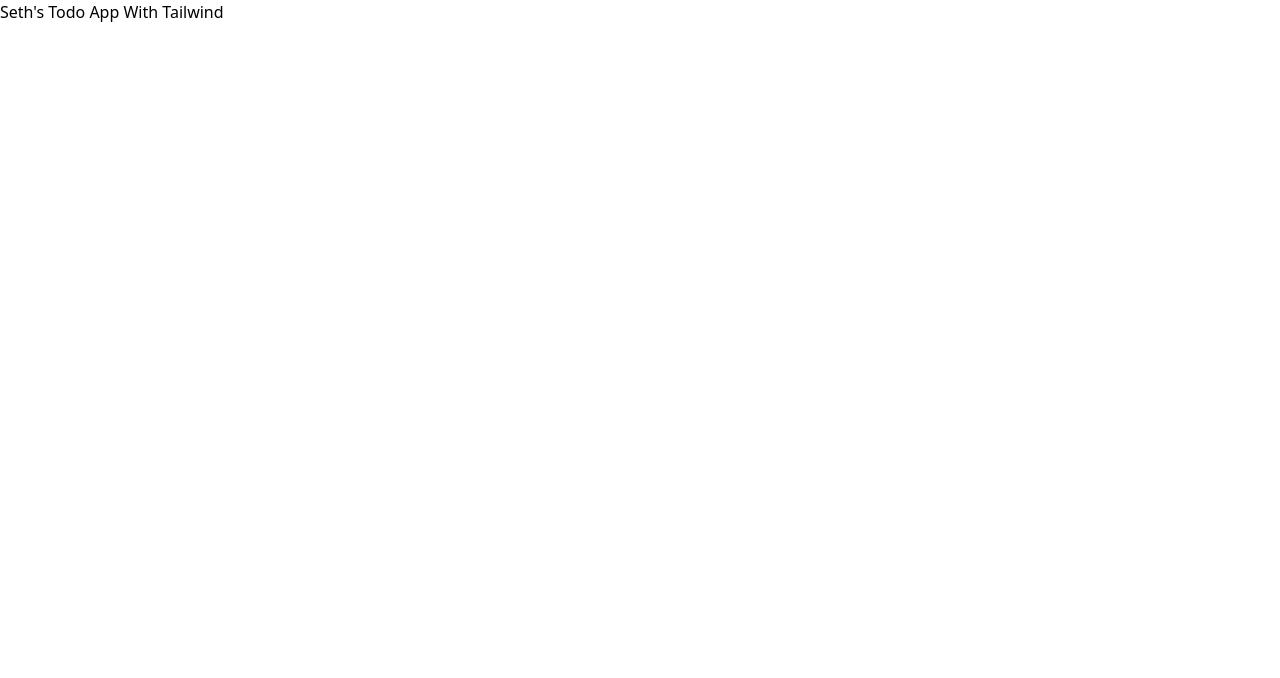
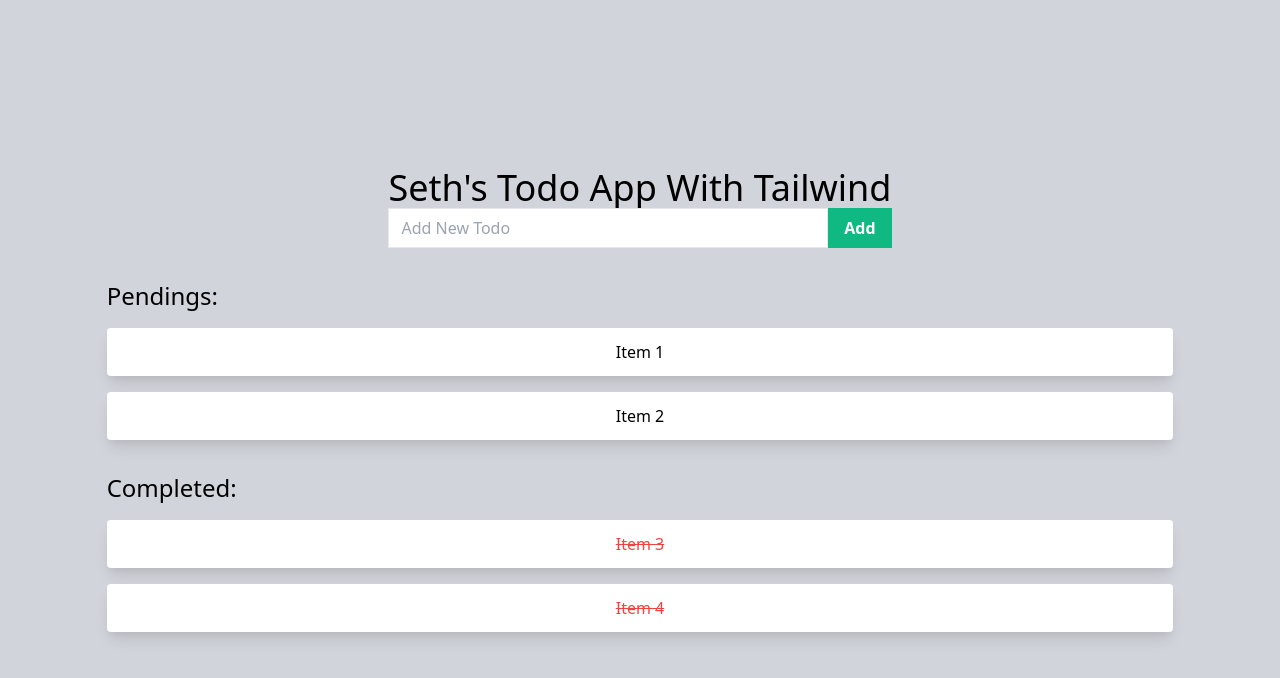
Before and after one commit to swholobaugh/Todo-App-Tailwind, a plain HTML site: page index.html in a window 1280 px wide. Drawn offline with nearby package versions, Linux system fonts and the light colour scheme.

Commit message:
Completed index.html

```diff
--- a/index.html
+++ b/index.html
@@ -8,7 +8,31 @@
     </head>
 
     <body>
-        <h1>Seth's Todo App With Tailwind</h1>
+        <div class="h-screen w-width bg-gray-300 flex flex-col justify-center items-center">
+            <div class="header">
+                <h1 class="text-4xl">Seth's Todo App With Tailwind</h1>
+                <div class="form flex">
+                    <input class="appearance-none border w-full py-2 px-3 text-gray-700 leading-tight focus:outline-non" id="newText" type="text" placeholder="Add New Todo"/>
+                    <button id="newBtn" class="bg-green-500 hover:bg-green-700 text-white font-bold py-2 px-4">Add</button>
+                </div>
+            </div>
+            <div class="todos w-10/12 mt-8">
+                <div class="pendings">
+                    <h3 class="text-2xl">Pendings:</h3>
+                    <ul id="pendingList">
+                        <li class="text-center p-3 bg-white mt-4 rounded shadow-lg cursor-pointer hover:bg-green-500">Item 1</li>
+                        <li class="text-center p-3 bg-white mt-4 rounded shadow-lg cursor-pointer hover:bg-green-500">Item 2</li>
+                    </ul>
+                </div>
+                <div class="completed mt-8">
+                    <h3 class="text-2xl">Completed:</h3>
+                    <ul id="completedList">
+                        <li class="text-center p-3 bg-white line-through text-red-500 mt-4 rounded shadow-lg cursor-pointer hover:bg-red-500 hover:text-white">Item 3</li>
+                        <li class="text-center p-3 bg-white line-through text-red-500 mt-4 rounded shadow-lg cursor-pointer hover:bg-red-500 hover:text-white">Item 4</li>
+                    </ul>
+                </div>
+            </div>
+        </div>
         <script src="main.js"></script>
     </body>
 </html>
```
